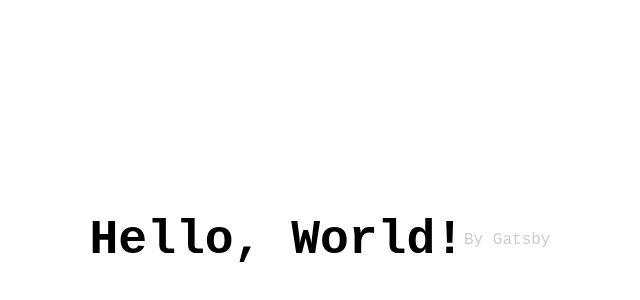
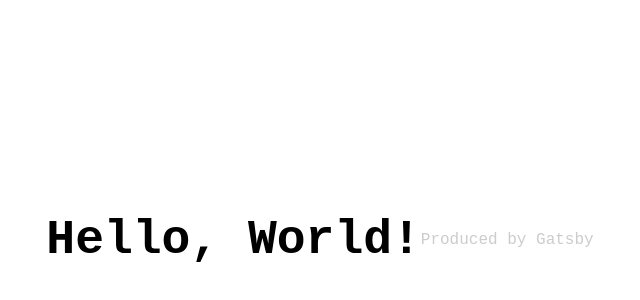
Before and after one commit to MehranMirkhan/mehranmirkhan.github.io, a Gatsby site: page / in a window 1280 px wide. Shown: the part 168-468 px from the top of the page, without its empty margins (320-960 px from the left). Built offline with nearby package versions, Linux system fonts and the light colour scheme; Gatsby itself is replaced by a stand-in of ours.

Commit message:
fix(index): subtitle

```diff
--- a/src/pages/index.js
+++ b/src/pages/index.js
@@ -24,7 +24,7 @@ export default () => (
   <main>
     <Center>
       <TitleText id="welcome">Hello, World!</TitleText>
-      <SubtitleText>By Gatsby</SubtitleText>
+      <SubtitleText>Produced by Gatsby</SubtitleText>
     </Center>
   </main>
 );
```
